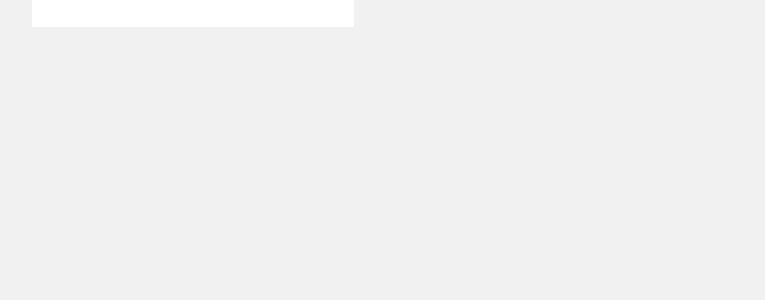
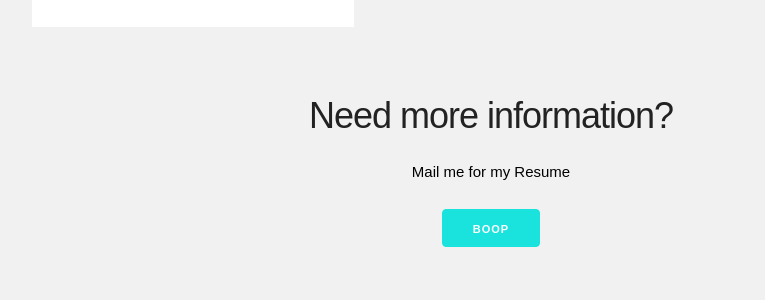
Before and after one commit to Nithingz/Portoflio, a plain HTML site: page portfolio.html in a window 1280 px wide. Shown: the part 2280-2580 px from the top of the page, without its empty margins (149-914 px from the left). Before the commit the page ends 2353 px from the top, so only its background shows below. Drawn offline with Linux system fonts and the light colour scheme.

Commit message:
Update portfolio.html

```diff
--- a/portfolio.html
+++ b/portfolio.html
@@ -236,6 +236,14 @@ for (var i = 0; i < btns.length; i++) {
   });
 }
 </script>
+	<section class="section link">
+	  	<div class="container">
+		    <h3 class="link-h3">
+		      Need more information?</h3>
+		      <p class="link-p">Mail me for my Resume</p>
+		      <a href="mailto:nithingz@gmail.com" class="button button-new">BOOP</a>
 
+	 	 </div>
+	</section>
 </body>
 </html>
```
